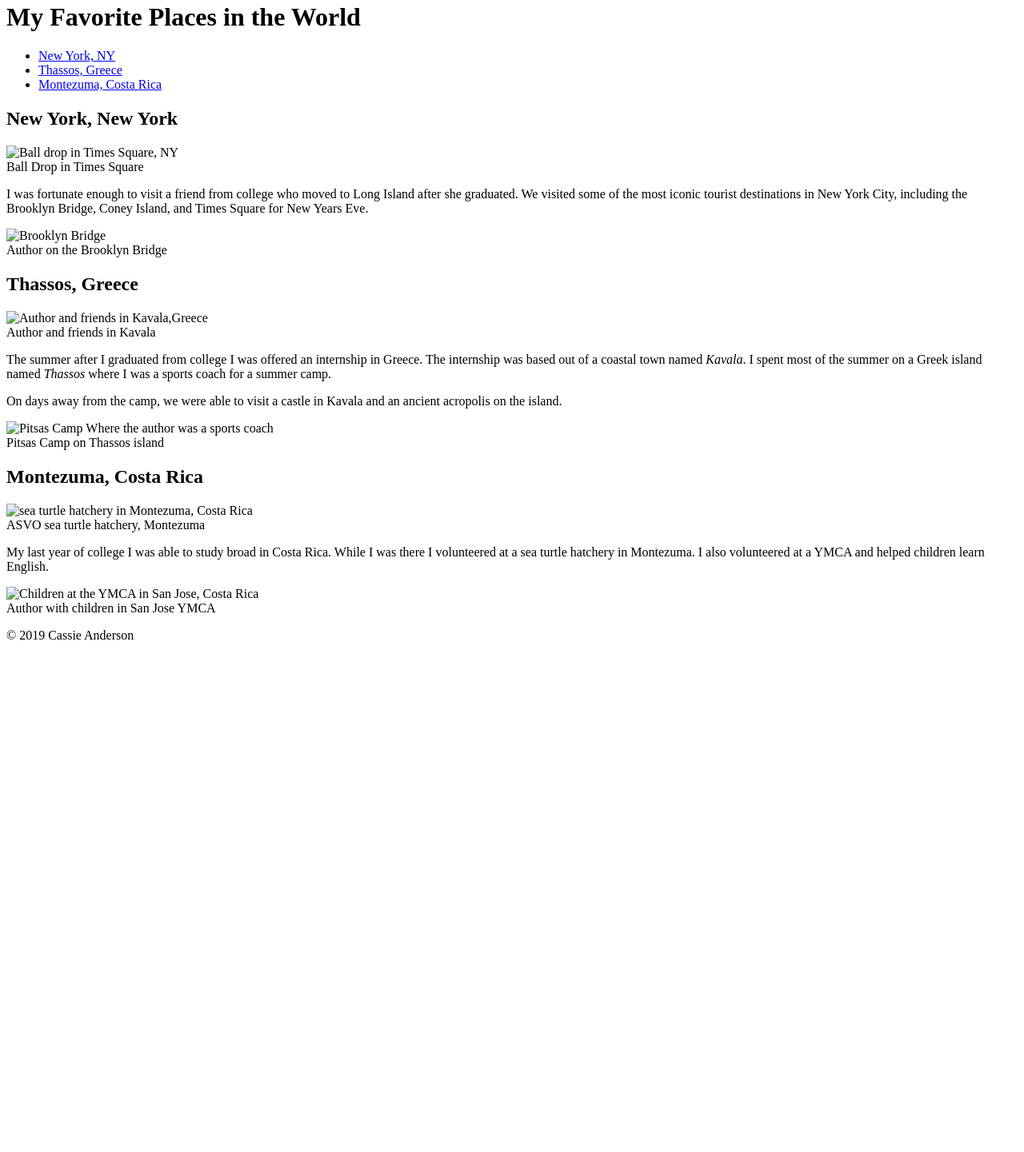
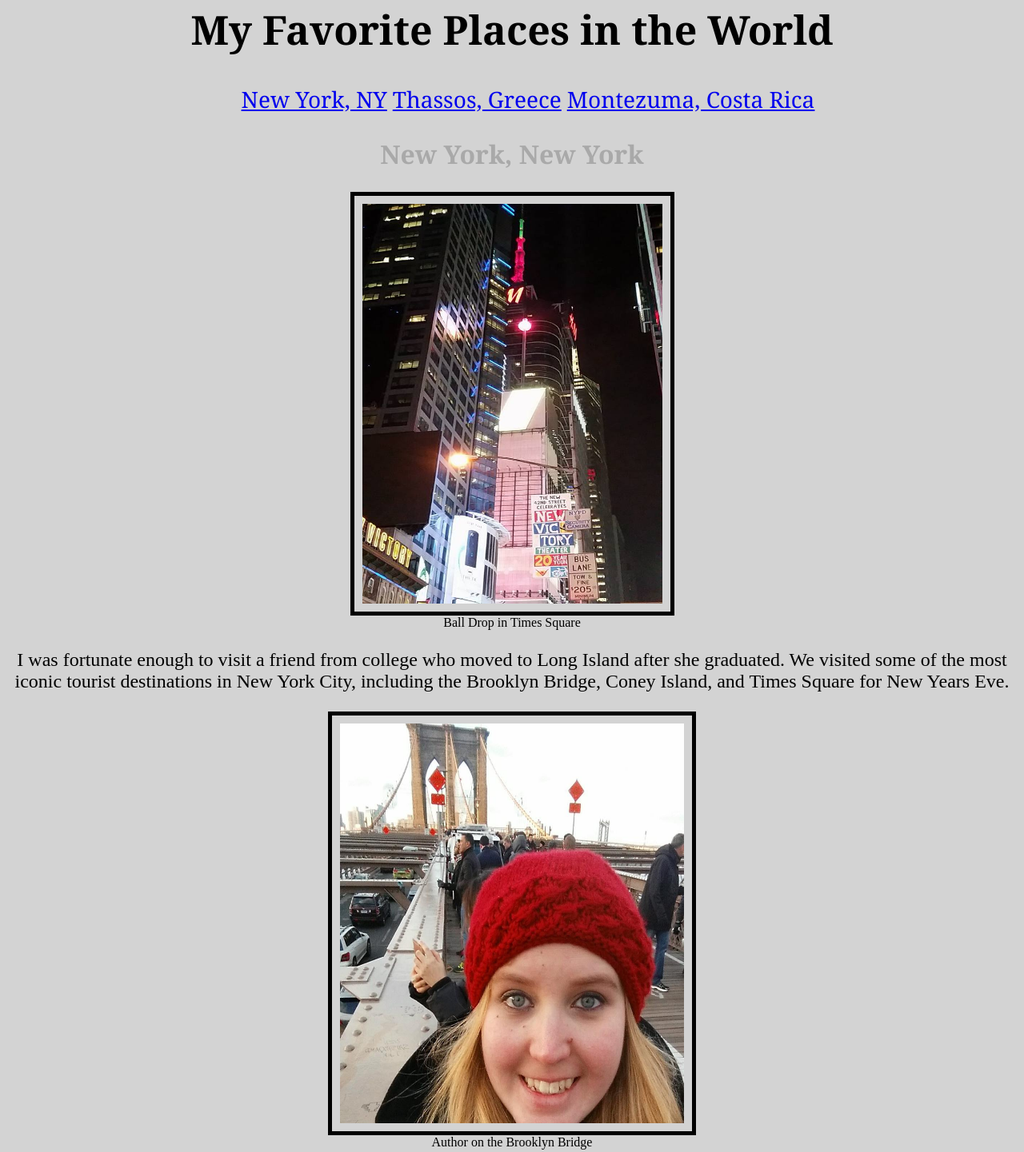
Before and after one commit to cassiemanderson/html-me-something, a plain HTML site: page index.html in a window 1280 px wide. Shown: the part 5-1446 px from the top of the page at 80% size. Before the commit the page ends 825 px from the top, so only its background shows below. Drawn offline with Linux system fonts and the light colour scheme.

Commit message:
finished html

```diff
--- a/index.html
+++ b/index.html
@@ -1,11 +1,12 @@
 <html>
     <head>
     <title>My Favorite Places in the World</title>
-
+    <link rel="stylesheet" type="text/css" href="style.css"/>
     </head>
     <body>
         <header>
             <h1>My Favorite Places in the World</h1>
+        <div>
         <nav>
             <ul>
                 <li><a href=#newyork>New York, NY</a></li>
@@ -13,36 +14,49 @@
                 <li><a href=#costarica>Montezuma, Costa Rica</a></li>
             </ul>
         </nav>
+        </div>
         </header>
         <main>
             <article>
               <section>
                   <a name="newyork"></a>
         <h2>New York, New York</h2>
-            <img src="images/BallDrop.jpg" alt="Ball drop in Times Square, NY"/>
+            <div>
+                <img src="images/BallDrop.jpg" alt="Ball drop in Times Square, NY" style="vertical-align: middle" width="375" height="500" />
                 <figcaption>Ball Drop in Times Square</figcaption>
+            </div>
             <p>I was fortunate enough to visit a friend from college who moved to Long Island after she graduated. We visited some of the most iconic tourist destinations in New York City, including the Brooklyn Bridge, Coney Island, and Times Square for New Years Eve.</p>
-            <img src="images/Brooklyn.jpg" alt="Brooklyn Bridge"/>
+            <div>
+                <img src="images/Brooklyn.jpg" alt="Brooklyn Bridge" width="430" height="500"/>
                 <figcaption>Author on the Brooklyn Bridge</figcaption>
+            </div>
         </section>
         <section>
             <a name="greece"></a>
             <h2>Thassos, Greece</h2>
+            <div>
                 <img src="images/KavalaView.jpg" alt="Author and friends in Kavala,Greece"/>
                 <figcaption>Author and friends in Kavala</figcaption>
+            </div>
             <p> The summer after I graduated from college I was offered an internship in Greece. The internship was based out of a coastal town named <em>Kavala</em>. I spent most of the summer on a Greek island named <em>Thassos</em> where I was a sports coach for a summer camp.</p>
             <p>On days away from the camp, we were able to visit a castle in Kavala and an ancient acropolis on the island.</p>
+            <div>
                 <img src="images/Thassos-field.jpg" alt="Pitsas Camp Where the author was a sports coach"/>
                 <figcaption>Pitsas Camp on Thassos island</figcaption>
+            </div>
         </section>
         <section>
             <a name="costarica"></a>
             <h2>Montezuma, Costa Rica</h2>
+            <div>
             <img src="images/MontezumaSeaTurtles.jpg" alt="sea turtle hatchery in Montezuma, Costa Rica"/>
             <figcaption>ASVO sea turtle hatchery, Montezuma</figcaption>
+            </div>
             <p>My last year of college I was able to study broad in Costa Rica. While I was there I volunteered at a sea turtle hatchery in Montezuma. I also volunteered at a YMCA and helped children learn English.</p>
+            <div>
                 <img src="images/CR-YMCA.jpg" alt="Children at the YMCA in San Jose, Costa Rica"/>
                 <figcaption>Author with children in San Jose YMCA</figcaption>
+            </div>
         </section>
         </article>
         </main>
```
Also changed, not shown: images/BallDrop.jpg (added), images/Brooklyn.jpg (added), images/CR-YMCA.jpg (added), images/CR-volcano.jpg (added), images/CR-waterfall.jpg (added), images/Kavala-ferry.jpg (added), images/KavalaView.jpg (added), images/MontezumaSeaTurtles.jpg (added), images/Thassos-camp.jpg (added), images/Thassos-field.jpg (added), images/TurtleHatchery.jpg (added). Lines whose indentation alone changed are shown as unchanged.
